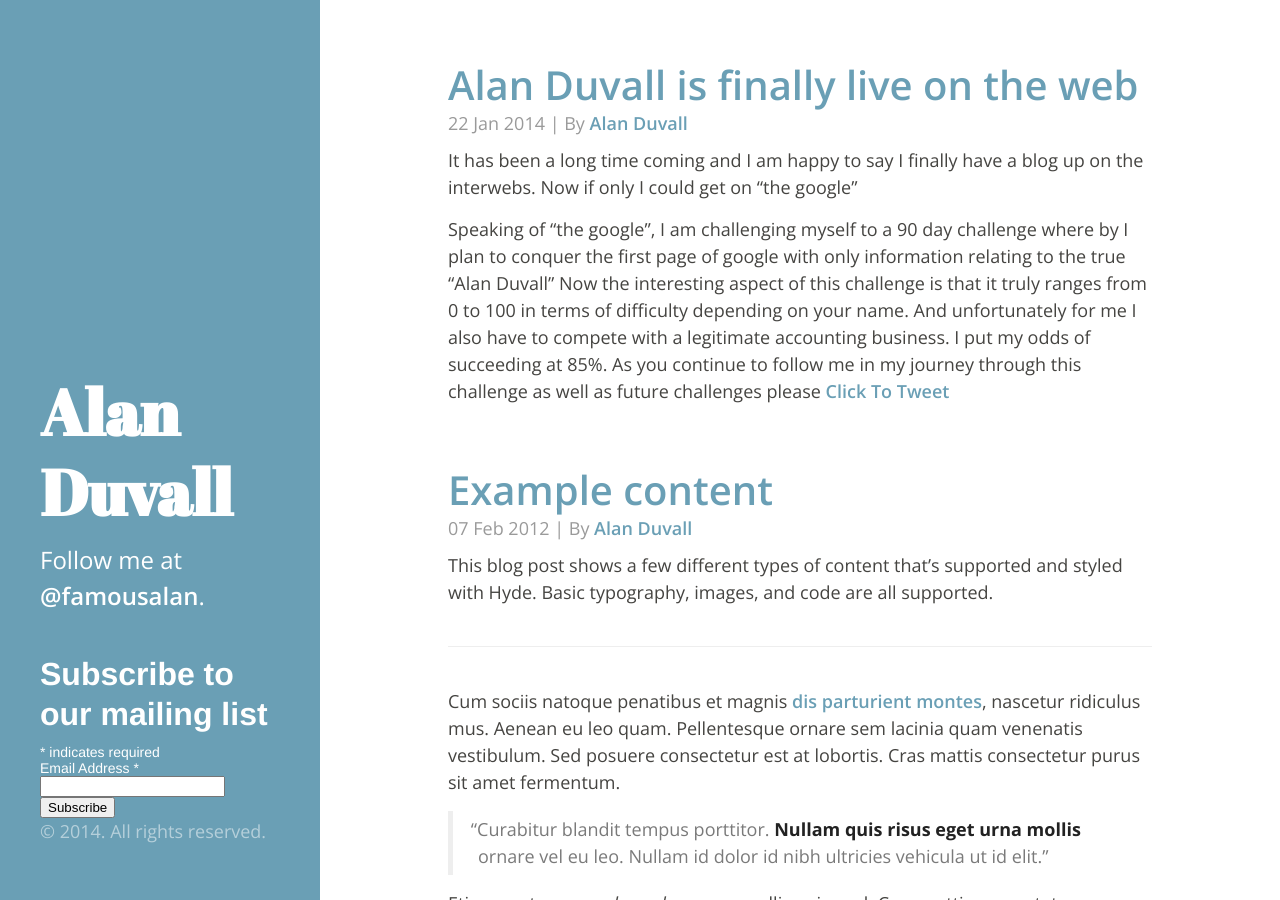
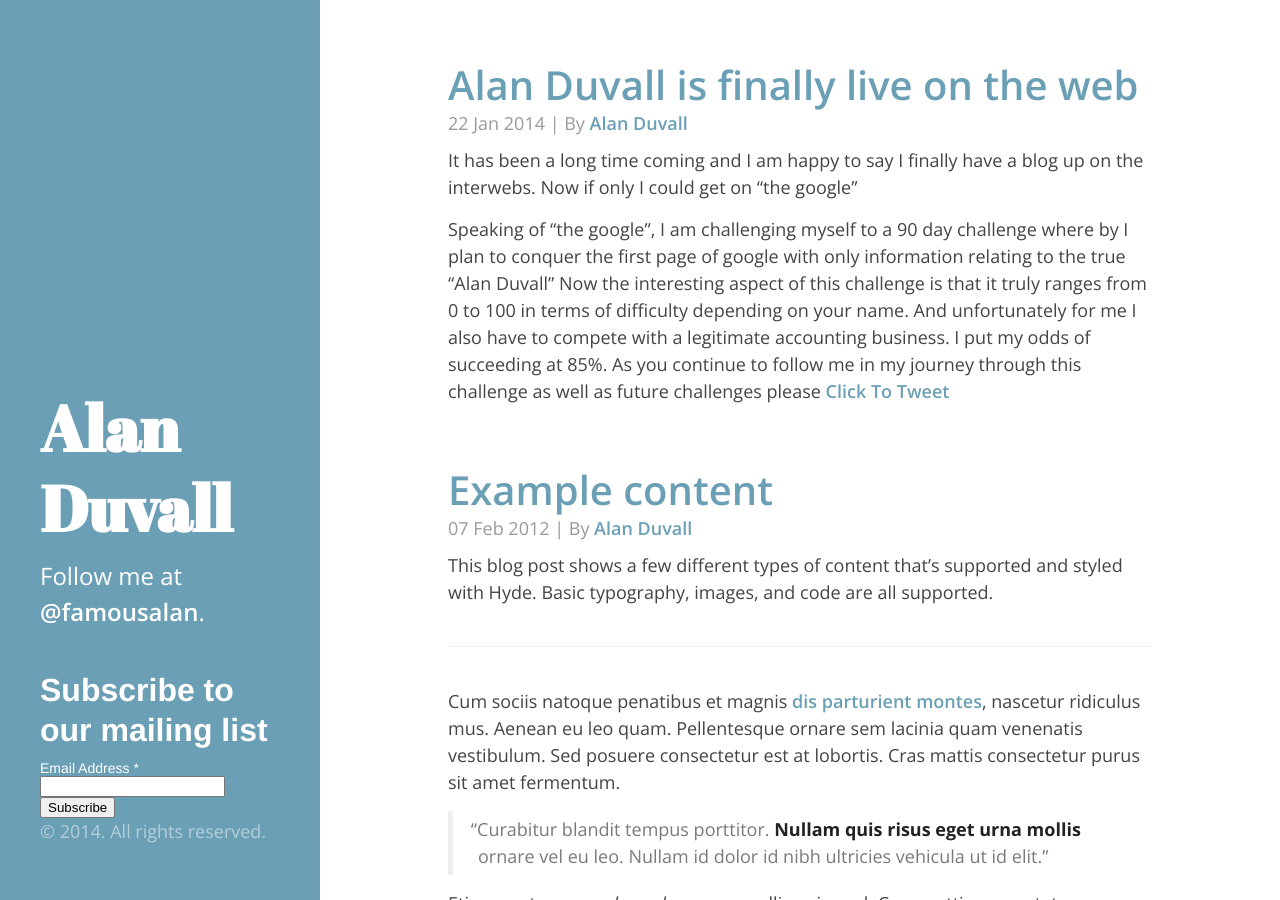
Before and after one commit to alanduvall/alanduvall.github.io, a Jekyll site: the page built from index.html, in a window 1280 px wide and 900 px high. Built offline with Jekyll 4.4.1, drawn with Linux system fonts in a browser that asks for light colours; the list of posts is cut into pages by our own code; comment, search, counter and statistics services are not loaded.

Commit message:
chimp code

```diff
--- a/_layouts/default.html
+++ b/_layouts/default.html
@@ -21,7 +21,7 @@
            <div id="mc_embed_signup">
            <form action="http://alanduvall.us3.list-manage.com/subscribe/post?u=b8a92df60985ab0706f1905be&amp;id=0f7a2ebff8" method="post" id="mc-embedded-subscribe-form" name="mc-embedded-subscribe-form" class="validate" target="_blank" novalidate>
                            <h2>Subscribe to our mailing list</h2>
-           <div class="indicates-required"><span class="asterisk">*</span> indicates required</div>
+
            <div class="mc-field-group">
                            <label for="mce-EMAIL">Email Address  <span class="asterisk">*</span>
            </label>
```
